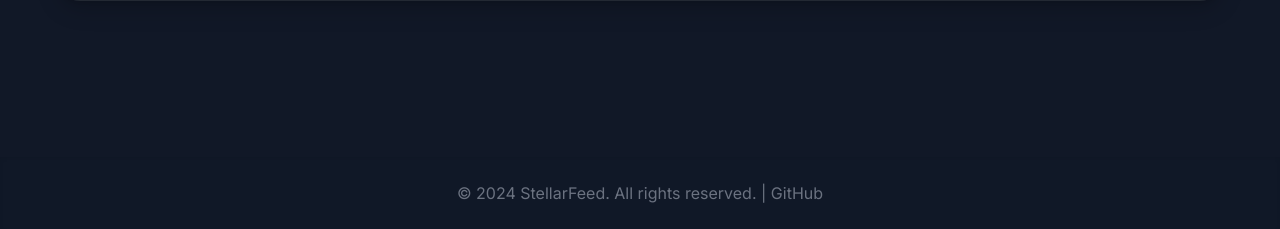
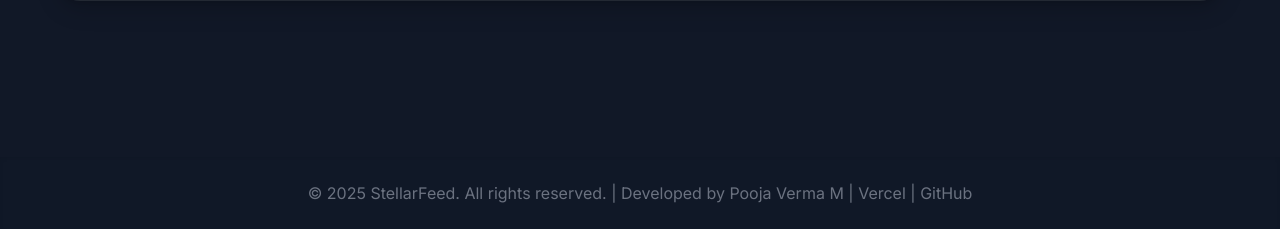
Before and after one commit to mpoojaverma/StellarFeed, a Flask app: page /about in a window 1280 px wide. Shown: the part 723-952 px from the top of the page. Run offline with Flask 3, Linux system fonts and the light colour scheme.

Commit message:
Update about.html

```diff
--- a/templates/about.html
+++ b/templates/about.html
@@ -116,7 +116,7 @@
     </main>
     <!-- Footer -->
     <footer class="bg-gray-900 bg-opacity-80 p-6 text-center mt-20 shadow-inner">
-        <p class="text-gray-500">&copy; 2024 StellarFeed. All rights reserved. | <a href="https://github.com/mpoojaverma/StellarFeed" target="_blank" class="hover:text-teal-400 transition-colors">GitHub</a></p>
+        <p class="text-gray-500">&copy; 2025 StellarFeed. All rights reserved. | Developed by Pooja Verma M | Vercel | <a href="https://github.com/mpoojaverma/StellarFeed" target="_blank" class="hover:text-teal-400 transition-colors">GitHub</a></p>
     </footer>
 
     <script>
```
